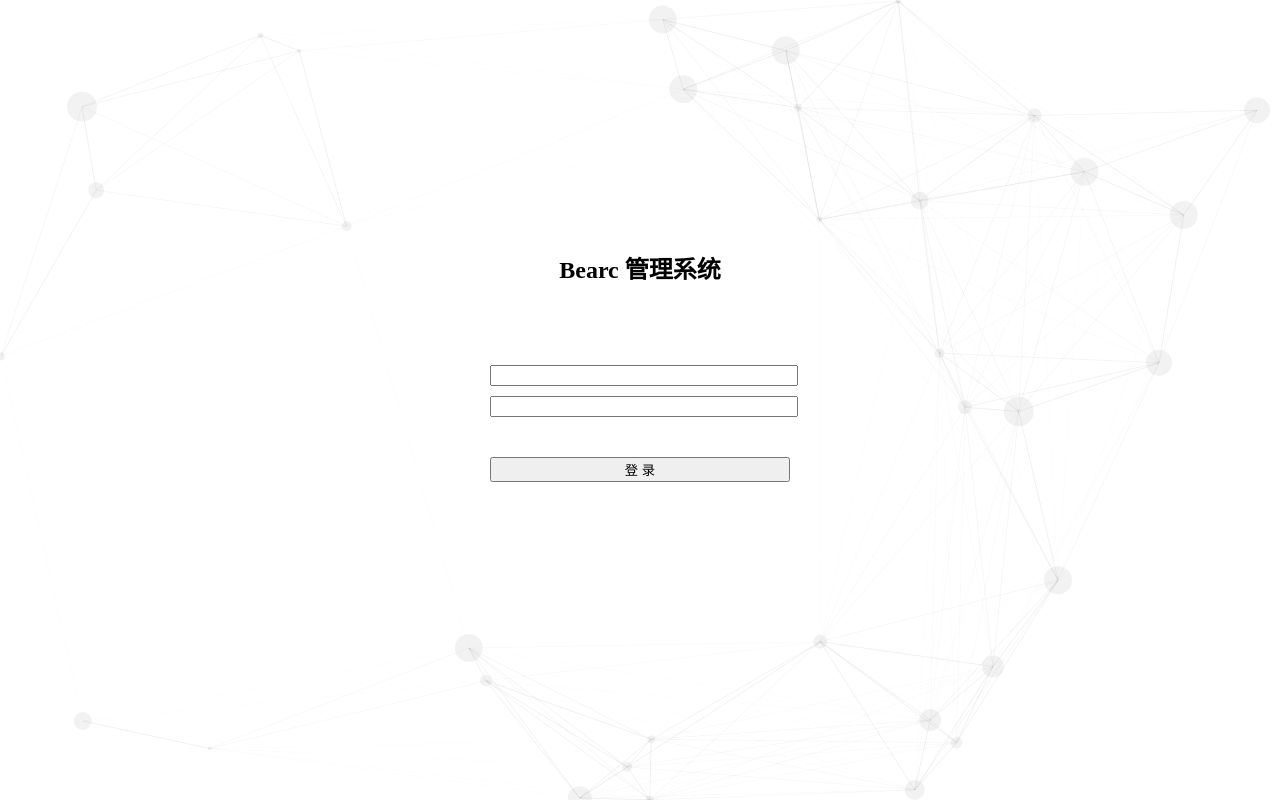
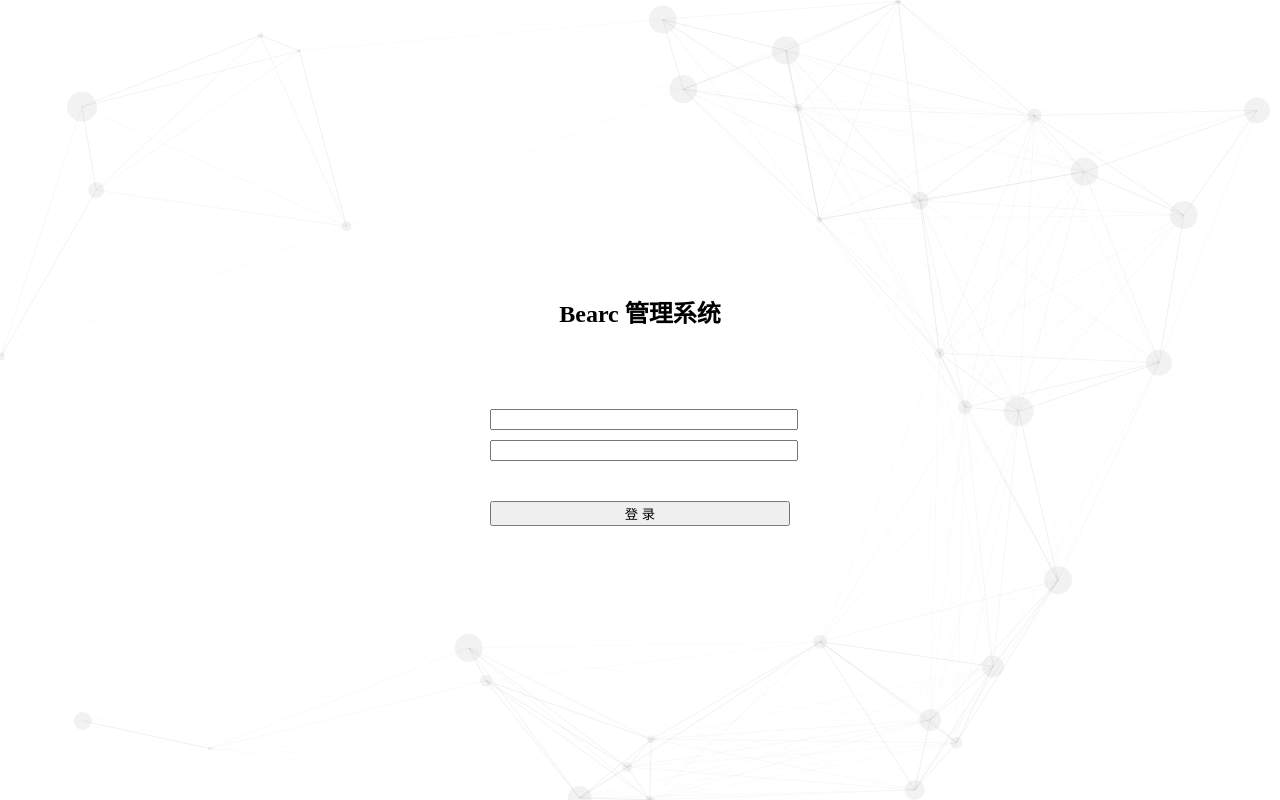
Before and after one commit to sunhaoxiang/bearc-vue, a Vue app: page /login in a window 1280 px wide. Built offline with nearby package versions, Linux system fonts and the light colour scheme; what iview would draw is missing.

Commit message:
iview版本升级，登录框调整为水平垂直居中

```diff
--- a/package.json
+++ b/package.json
@@ -12,7 +12,7 @@
   },
   "dependencies": {
     "axios": "^0.16.2",
-    "iview": "^2.0.0",
+    "iview": "^2.1.0",
     "vue": "^2.4.2",
     "vue-axios": "^2.0.2",
     "vue-lazyload": "^1.0.6",
--- a/src/components/admin/login/Login.vue
+++ b/src/components/admin/login/Login.vue
@@ -1,5 +1,5 @@
 <template>
-  <div>
+  <div style="display:flex">
     <login-canvas></login-canvas>
     <div class="login-wrapper">
       <h2 class="login-title text-center">Bearc 管理系统</h2>
@@ -34,7 +34,10 @@
 
 <style scoped lang="scss">
 .login-wrapper {
-  margin: 250px auto 0;
+  position: absolute;
+  top: 50%;
+  left: 50%;
+  transform: translate(-50%,-50%);
   width: 300px;
   .login-title {
     margin-bottom: 80px;
```
Also changed, not shown: src/main.js (+20 -0 lines).
